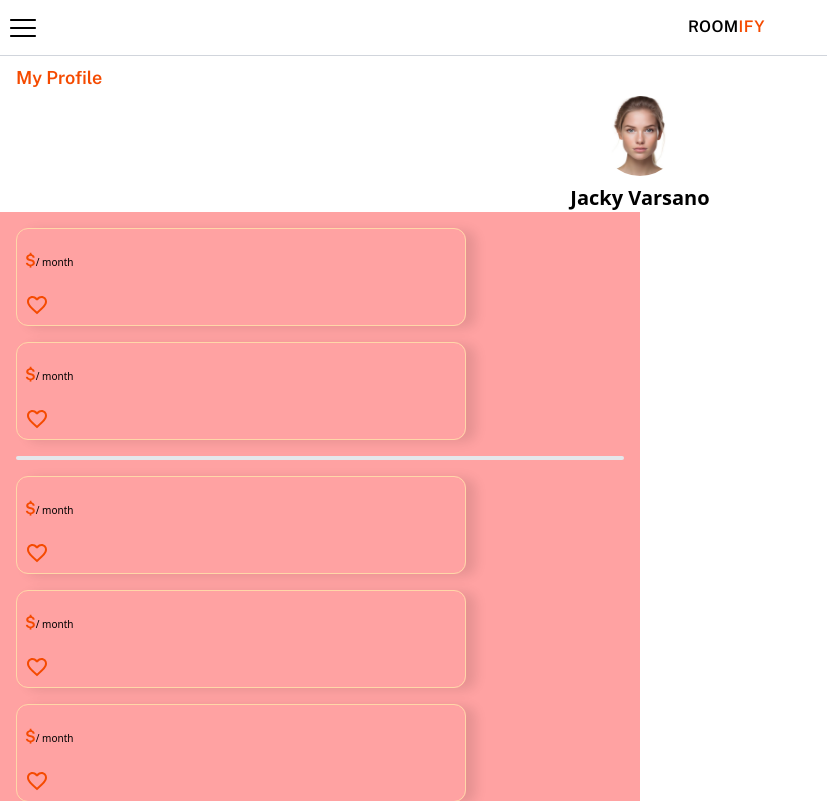
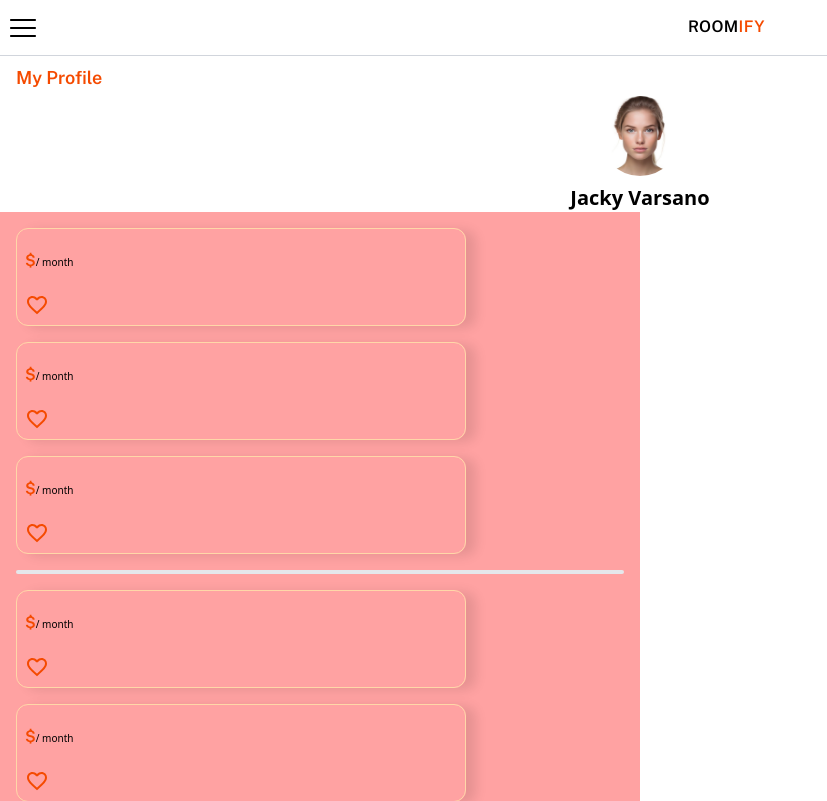
Before and after one commit to Lior-Lavon/Roomify-FE, a React (Vite) app: page /profile in a window 1280 px wide. Shown: the whole page, without its empty margins (0-827 px from the left). Built offline with nearby package versions, Linux system fonts and the light colour scheme.

Commit message:
improving profile

```diff
--- a/src/pages/Profile/ProfileView.jsx
+++ b/src/pages/Profile/ProfileView.jsx
@@ -60,6 +60,7 @@ const ProfileView = () => {
       >
         <RoomCardMini />
         <RoomCardMini />
+        <RoomCardMini />
 
         <div className="w-full h-[.25rem] bg-gray-200 rounded-full"></div>
         <RoomCardMini />
@@ -68,10 +69,11 @@ const ProfileView = () => {
         <div className="w-full h-[.25rem] bg-gray-200 rounded-full"></div>
         <RoomCardMini />
         <RoomCardMini />
+        <RoomCardMini />
 
         <div className="w-full h-[.25rem] bg-gray-200 rounded-full"></div>
         <RoomCardMini />
-
+        <RoomCardMini />
         <RoomCardMini />
         {/* <InputField label="Your name" value="Jacky Varsano" />
         <InputField label="Your email" value="jackyvarsano@gmail.com" /> */}
```
